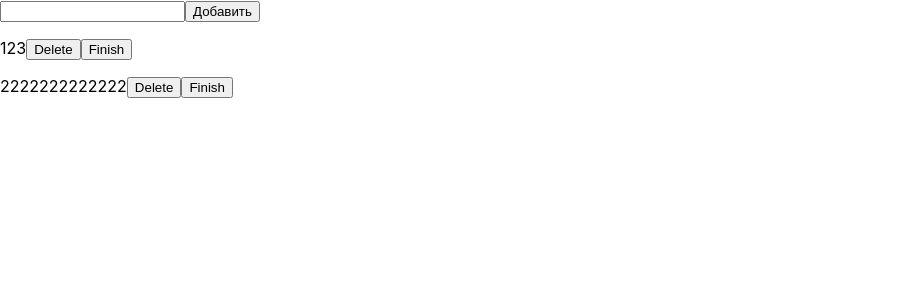
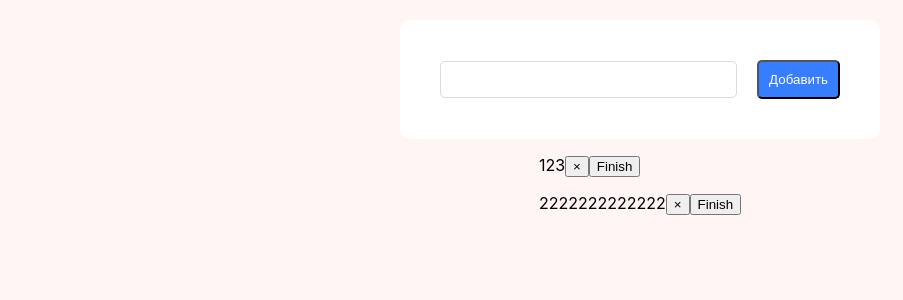
Before and after one commit to Mlovz/solvo-1, a React (Create React App) app in the folder front/: page / in a window 1280 px wide. Shown: the top 300 px of the page, without its empty margins (0-903 px from the left). Built offline with nearby package versions, Linux system fonts and the light colour scheme.

Commit message:
todo fix

```diff
--- a/front/src/components/Todo/Todo.jsx
+++ b/front/src/components/Todo/Todo.jsx
@@ -1,4 +1,5 @@
 import React, { useEffect, useState } from "react";
+import "./todo.css";
 
 const Todo = () => {
   const [todos, setTodos] = useState([
@@ -29,7 +30,7 @@ const Todo = () => {
   const handleFinish = (item) => {
     const newData = todos.map((todo) => {
       if (todo.id === item.id) {
-        return { ...item, isComplete: !item.isComplete };
+        return { ...todo, isComplete: !todo.isComplete };
       }
       return todo;
     });
@@ -49,20 +50,20 @@ const Todo = () => {
     <div className="todo">
       {/* <button onClick={handleOpen}>Open</button> */}
 
-      <form>
+      <form className="todo-form">
         <input type="text" value={text} onChange={handleChange} />
         <button type="submit" onClick={handleClick}>
           Добавить
         </button>
       </form>
-      <div>
+      <div className="todo-list">
         {todos.map((item, index) => (
           <p
             key={index}
             className={`${item.isComplete ? "text finish" : "text"}`}
           >
             {item.text}
-            <button onClick={() => handleDelete(item.id)}>Delete</button>
+            <button onClick={() => handleDelete(item.id)}>&times;</button>
             <button onClick={() => handleFinish(item)}>Finish</button>
           </p>
         ))}
--- /dev/null
+++ b/front/src/components/Todo/todo.css
@@ -0,0 +1,33 @@
+.todo {
+  background: rgb(255, 245, 245);
+  height: 100vh;
+  display: flex;
+  flex-direction: column;
+  align-items: center;
+  padding-top: 20px;
+}
+
+.todo-form {
+  width: 400px;
+  background: #fff;
+  padding: 40px;
+  border-radius: 10px;
+  display: flex;
+  align-items: center;
+  gap: 20px;
+}
+
+.todo-form input {
+  width: 100%;
+  border: 1px solid #dbdbdb;
+  border-radius: 5px;
+  padding: 10px;
+  outline: none;
+}
+
+.todo-form button {
+  background: rgb(55, 125, 255);
+  color: #fff;
+  padding: 10px;
+  border-radius: 5px;
+}
```
